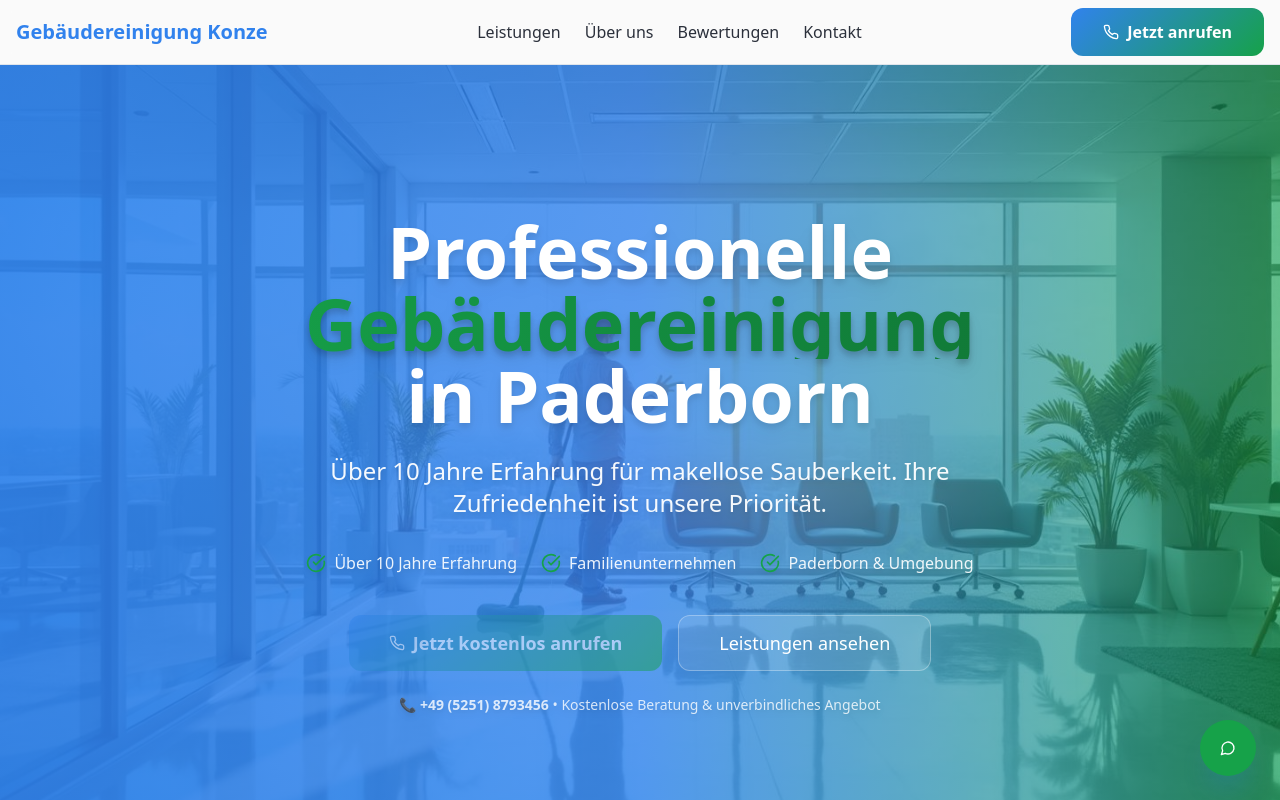
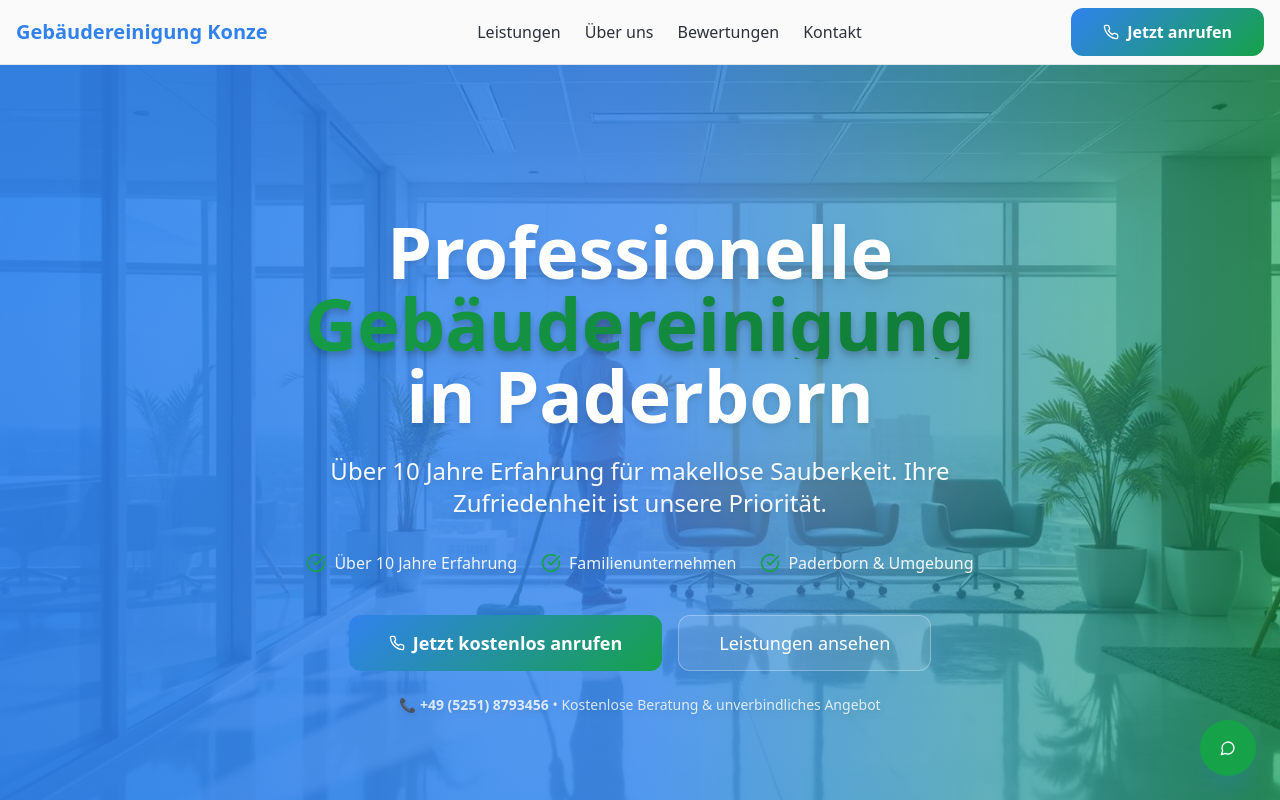
Before and after one commit to dominikschmitz/reinigungkonze, a React (Vite) app: page / in a window 1280 px wide. Shown: the top 800 px of the page. Built offline with nearby package versions, Linux system fonts and the light colour scheme.

Commit message:
Remove button pulsing
Removed the pulsing animation from the call-to-action button in the Hero section.

```diff
--- a/src/components/Hero.tsx
+++ b/src/components/Hero.tsx
@@ -55,7 +55,7 @@ export const Hero = () => {
               variant="call"
               size="xl"
               onClick={handlePhoneCall}
-              className="w-full sm:w-auto animate-[pulse_3s_ease-in-out_infinite]"
+              className="w-full sm:w-auto"
             >
               <Phone className="w-5 h-5" />
               Jetzt kostenlos anrufen
```
